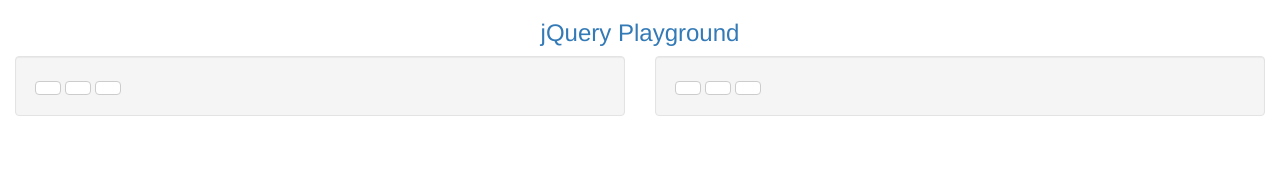
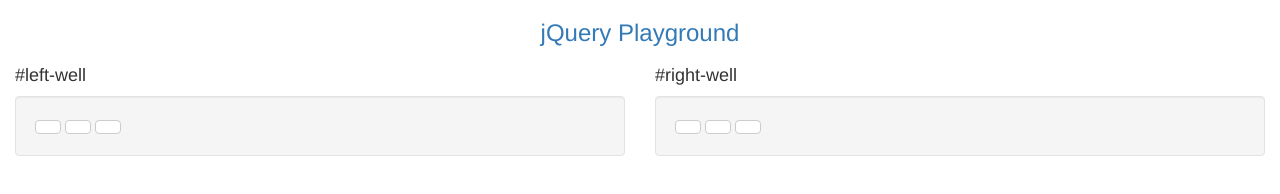
Before and after one commit to Geachie/jQuery-Playground, a plain HTML site: page index.html in a window 1280 px wide. Drawn offline with nearby package versions, Linux system fonts and the light colour scheme.

Commit message:
add id's to buttons

```diff
--- a/index.html
+++ b/index.html
@@ -13,17 +13,19 @@
     <h3 class="text-primary text-center">jQuery Playground</h3>
     <div class="row">
       <div class="col-xs-6">
-        <div class="well">
-          <button class="btn btn-default"></button>
-          <button class="btn btn-default"></button>
-          <button class="btn btn-default"></button>
+        <h4>#left-well</h4>
+        <div id="left-well" class="well">
+          <button id="target1" class="target btn btn-default"></button>
+          <button id="target2" class="target btn btn-default"></button>
+          <button id="target3" class="target btn btn-default"></button>
         </div>
       </div>
       <div class="col-xs-6">
-        <div class="well">
-          <button class="btn btn-default"></button>
-          <button class="btn btn-default"></button>
-          <button class="btn btn-default"></button>
+        <h4>#right-well</h4>
+        <div id="right-well" class="well">
+          <button id="target4" class="target btn btn-default"></button>
+          <button id="target5" class="target btn btn-default"></button>
+          <button id="target6" class="target btn btn-default"></button>
         </div>
       </div>
     </div>
```
